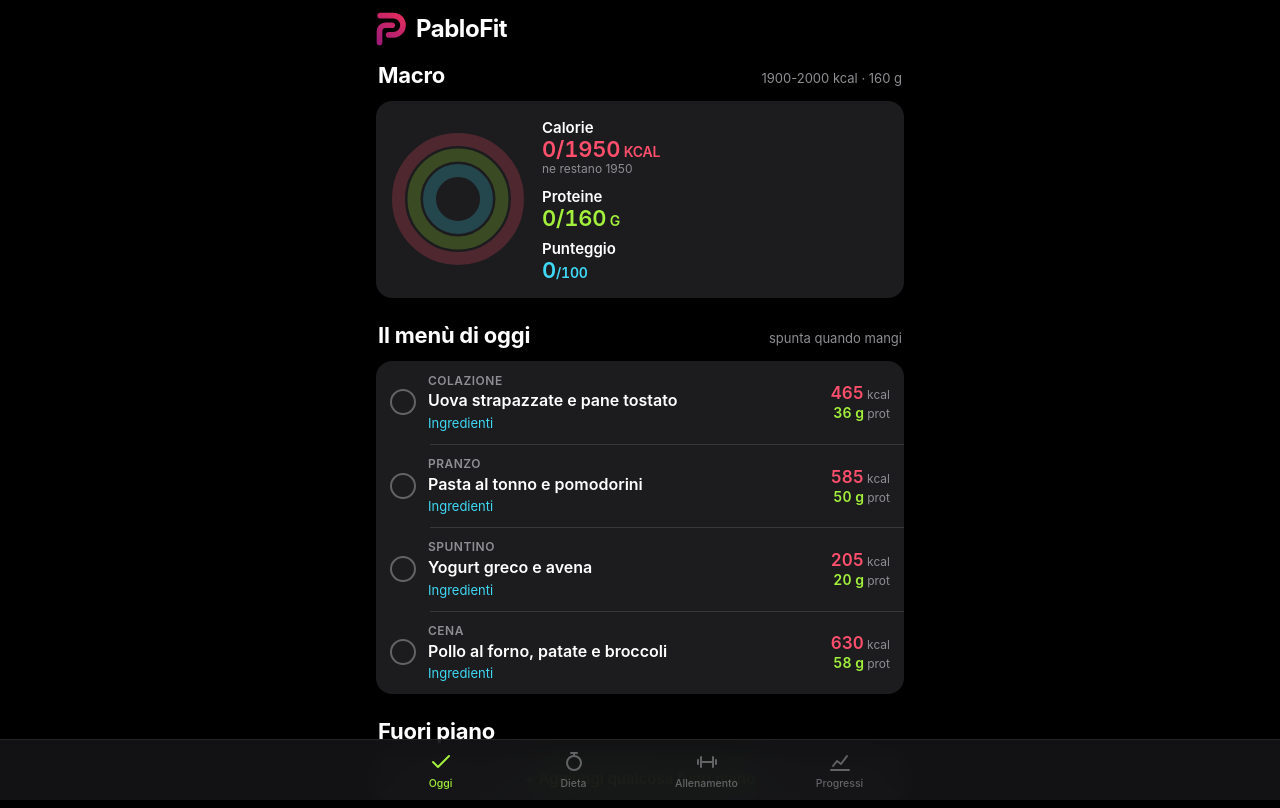
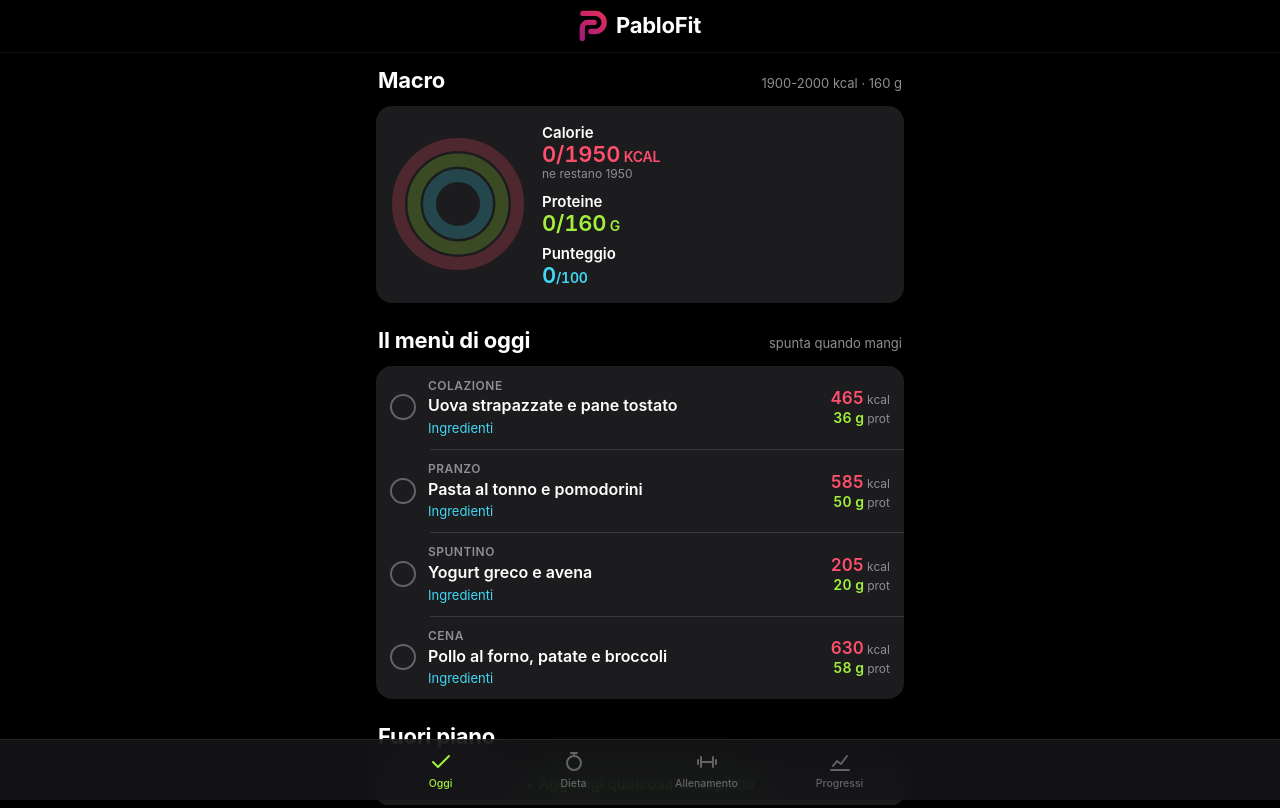
Before and after one commit to 44dcgd4s9g-svg/pablofit, a plain HTML site: page index.html in a window 1280 px wide. Shown: the top 808 px of the page. Drawn offline with Linux system fonts and the light colour scheme.

Commit message:
Header: logo centrato e nitido, intestazione fissa
Co-Authored-By: Claude Opus 5.5 <noreply@anthropic.com>

```diff
--- a/index.html
+++ b/index.html
@@ -41,12 +41,12 @@ h1,h2,h3{font-family:var(--display);margin:0;text-wrap:balance}
 .wrap{max-width:560px;margin:0 auto;padding-left:max(16px,env(safe-area-inset-left,0px));padding-right:max(16px,env(safe-area-inset-right,0px))}
 
 /* header */
-.brandrow{display:flex;align-items:center;gap:10px}
-.plogo{width:30px;height:34px;flex:none}
-.wordmark{font-family:var(--display);font-size:24px;font-weight:700;letter-spacing:-.02em}
+.brandrow{display:flex;align-items:center;justify-content:center;gap:9px;width:100%}
+.plogo{width:28px;height:32px;flex:none;shape-rendering:geometricPrecision}
+.wordmark{font-family:var(--display);font-size:22px;font-weight:700;letter-spacing:-.01em;-webkit-font-smoothing:antialiased;text-rendering:geometricPrecision}
 .pastday{display:flex;align-items:center;justify-content:space-between;gap:10px;background:var(--surface);border-radius:14px;padding:10px 14px;font-size:14px}
-.top{background:var(--bg)}
-.top .wrap{padding-block:12px 2px;display:flex;flex-direction:column;gap:2px}
+.top{position:sticky;top:env(safe-area-inset-top,0px);z-index:5;background:var(--bg);border-bottom:1px solid rgba(255,255,255,.06)}
+.top .wrap{padding-block:10px;display:flex;flex-direction:column;gap:2px}
 .hrow{display:flex;align-items:center;justify-content:space-between;gap:10px}
 .datenav{display:flex;align-items:center;gap:2px;margin-left:-6px}
 .iconbtn{width:30px;height:30px;border-radius:50%;border:0;background:none;color:var(--muted);display:grid;place-items:center;font-size:22px;line-height:1}
--- a/sw.js
+++ b/sw.js
@@ -1,4 +1,4 @@
-const CACHE = "pablofit-v1";
+const CACHE = "pablofit-v2";
 const FILES = ["./", "index.html", "manifest.webmanifest", "apple-touch-icon.png", "icon-192.png", "icon-512.png"];
 self.addEventListener("install", e => { e.waitUntil(caches.open(CACHE).then(c => c.addAll(FILES))); self.skipWaiting(); });
 self.addEventListener("activate", e => { e.waitUntil(caches.keys().then(ks => Promise.all(ks.filter(k => k !== CACHE).map(k => caches.delete(k))))); self.clients.claim(); });
```
